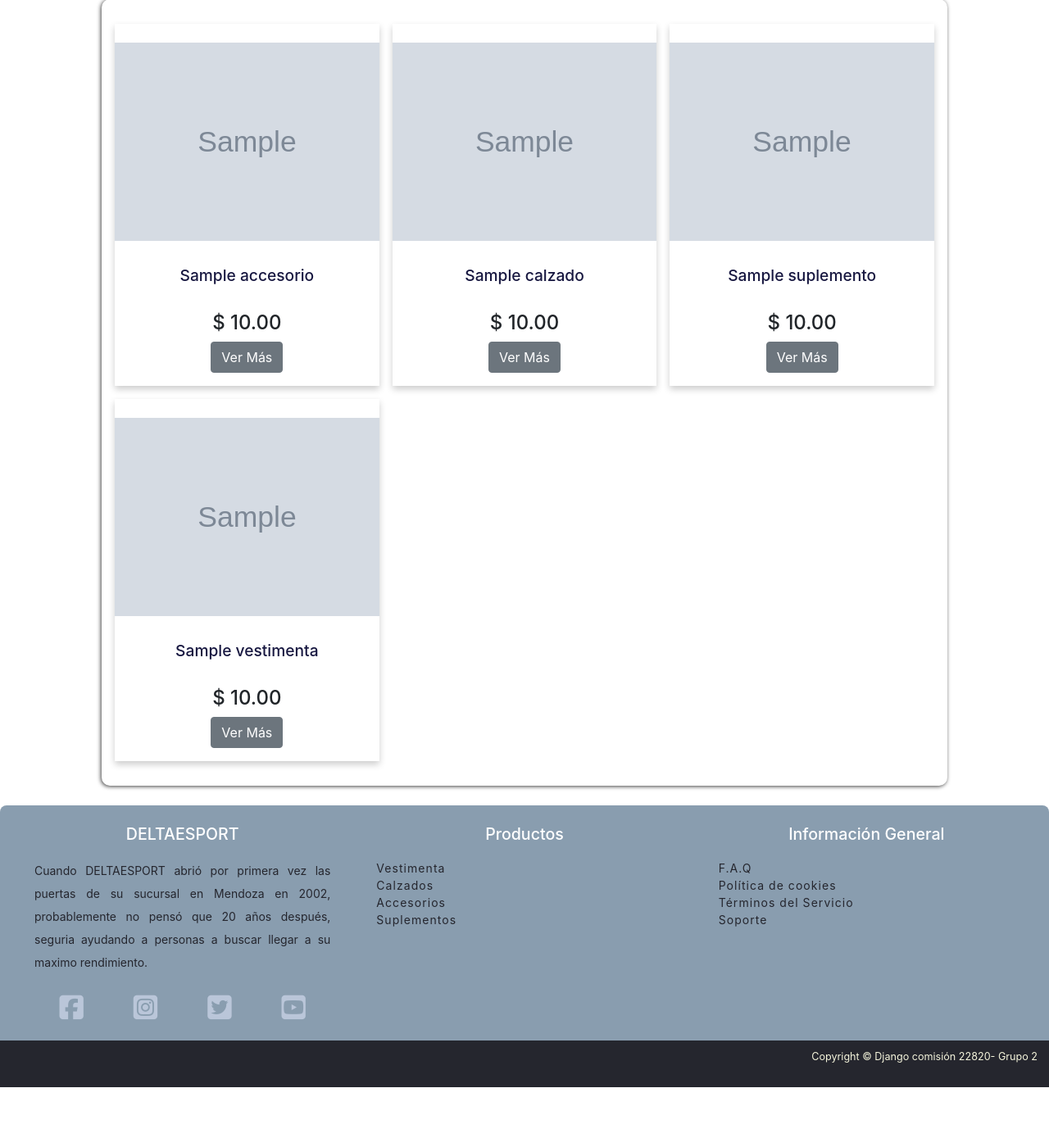
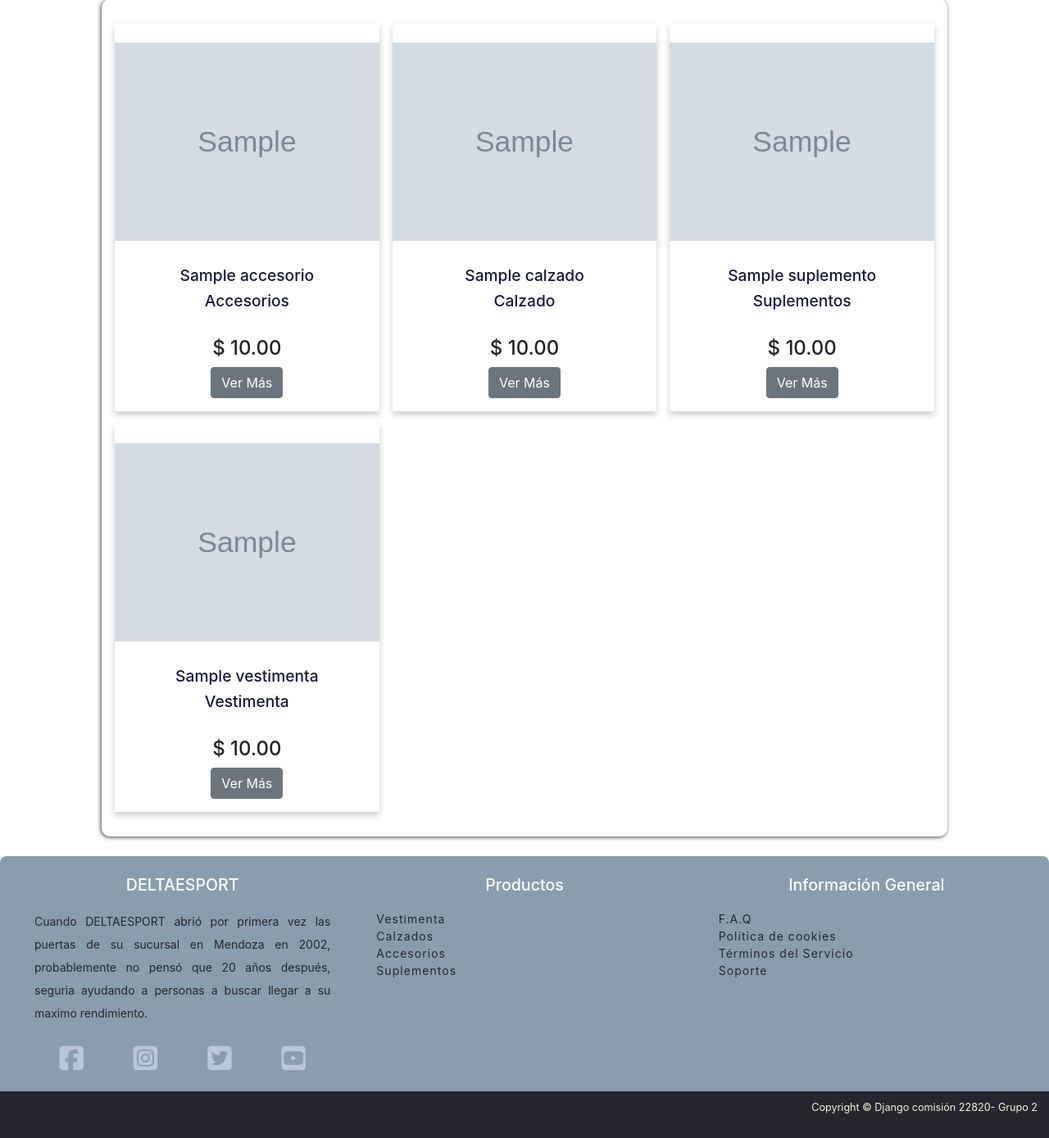
Before and after one commit to MarcosArguello2021/PIG-Django-Com-22820, a Django app: page / in a window 1280 px wide. Shown: the part 223-1612 px from the top of the page at 82% size. Before the commit the page ends 1550 px from the top, so only its background shows below. Run offline with Django 3.2, Linux system fonts and the light colour scheme; tables that the repository leaves empty hold one stand-in row (values such as "Sample post"); grey boxes marked "Sample" are stand-in pictures; parts of the project's set-up code (start-up, migrations or seed data) failed here and were passed over; some libraries are stand-ins or nearby versions.

Commit message:
arreglando detail view y detalle.html. aun da error

```diff
--- a/links.txt
+++ b/links.txt
@@ -14,3 +14,6 @@ DROPDOWN MENU
 
 QUERYSETS
     https://docs.djangoproject.com/en/4.1/topics/db/queries/
+
+MODELS
+    https://stackoverflow.com/questions/59367543/django-multiple-modelstable-in-one-view
--- a/pig_django_com_22820/crud_tienda/models.py
+++ b/pig_django_com_22820/crud_tienda/models.py
@@ -33,7 +33,7 @@ class Vestimenta(Item):
     ('PC', 'Pantalones & Calzas'),
     )
 
-
+    categoria = "Vestimenta"
     subcategoria = models.CharField(max_length=2, choices=SUBCATEGORIA, blank=True, null=True)
     sexo = models.CharField(max_length=1, choices=SEXO, blank=True, null=True)
 
@@ -55,6 +55,7 @@ class Opciones_vestimenta(models.Model):
 
 class Calzado(Item):
 
+    categoria = "Calzado"
     sexo = models.CharField(max_length=1, choices=SEXO, blank=True, null=True)
 
 class Opciones_calzado(models.Model):
@@ -87,6 +88,7 @@ class Suplemento(Item):
         ('VT', 'Vitaminas'),
     )
 
+    categoria = "Suplementos"
     subcategoria = models.CharField(max_length=2, choices=SUBCATEGORIA, blank=True, null=True)
     stock = models.PositiveIntegerField()
 
@@ -99,5 +101,6 @@ class Accesorio(Item):
     ('EN', 'Entrenamiento'),
     )
 
+    categoria = "Accesorios"
     subcategoria = models.CharField(max_length=2, choices=SUBCATEGORIA, blank=True, null=True)
     stock = models.PositiveIntegerField()
--- a/pig_django_com_22820/crud_tienda/urls.py
+++ b/pig_django_com_22820/crud_tienda/urls.py
@@ -1,7 +1,7 @@
 from django.urls import path, re_path
 from crud_tienda.views import IndexView
 from . import views
-from .views import CalzadoLista, AccesoriosLista, SuplementosLista, VestimentaLista, Detalle
+from .views import CalzadoLista, AccesoriosLista, SuplementosLista, VestimentaLista, AccesoriosDetalle, SuplementosDetalle, CalzadoDetalle, VestimentaDetalle
 from django.conf import settings
 
 urlpatterns = [
@@ -14,7 +14,10 @@ urlpatterns = [
     path('accesorios/<str:filtro>/', AccesoriosLista.as_view(),name='Accesorios-filtro'),
     path('suplementos/', SuplementosLista.as_view(),name='Suplementos'),
     path('suplementos/<str:filtro>/', SuplementosLista.as_view(),name='Suplementos-filtro'),
-    path('detalle/<int:pk>', Detalle.as_view(), name="Detalle"),
+    path('detalle/<slug:Accesorios>/<int:pk>', AccesoriosDetalle.as_view(), name="Detalle"),
+    path('detalle/<slug:Calzado>/<int:pk>', CalzadoDetalle.as_view(), name="Detalle"),
+    path('detalle/<slug:Suplementos>/<int:pk>', SuplementosDetalle.as_view(), name="Detalle"),
+    path('detalle/<slug:Vestimenta>/<int:pk>', VestimentaDetalle.as_view(), name="Detalle"),
     path('contacto/',views.contacto, name="Contacto"),
     # path('vestimenta/', views.vestimenta,name='Vestimenta'),
     # path('calzado/', views.calzado,name='Calzado'),
--- a/pig_django_com_22820/crud_tienda/views.py
+++ b/pig_django_com_22820/crud_tienda/views.py
@@ -135,9 +135,20 @@ class SuplementosLista(ListView):
         return render(request, self.template_name, {"object_list": object_list, "subcat_dict":self.subcat_dict})
 
 
-class Detalle(DetailView):
-    # https://stackoverflow.com/questions/59367543/django-multiple-modelstable-in-one-view
+class AccesoriosDetalle(DetailView):
     model = Accesorio
+    template_name = 'crud_tienda/detalle.html'
+
+class CalzadoDetalle(DetailView):
+    model = Calzado
+    template_name = 'crud_tienda/detalle.html'
+
+class SuplementosDetalle(DetailView):
+    model = Suplemento
+    template_name = 'crud_tienda/detalle.html'
+
+class VestimentaDetalle(DetailView):
+    model = Vestimenta
     template_name = 'crud_tienda/detalle.html'
 
 
--- a/pig_django_com_22820/templates/crud_tienda/index.html
+++ b/pig_django_com_22820/templates/crud_tienda/index.html
@@ -12,9 +12,10 @@
               <a href="#"><img src="{{p.foto.url}}" class="img-responsive" /></a
               ><a class="link" href="#">
                 <h2 class="nombre">{{p.nombre}}</h2>
+                <h2 class="nombre">{{p.categoria}}</h2>
               </a>
               <h4>$ {{ p.precio|floatformat:2}}</h4>
-              <a href="{% url 'Detalle' p.id %}"><button class="btn btn-secondary">Ver Más</button></a>
+              <a href="{% url 'Detalle' p.categoria p.id %}"><button class="btn btn-secondary">Ver Más</button></a>
             </div>
             {% endfor %}
           </div>
```
Also changed, not shown: pig_django_com_22820/crud_tienda/migrations/0001_initial.py.
